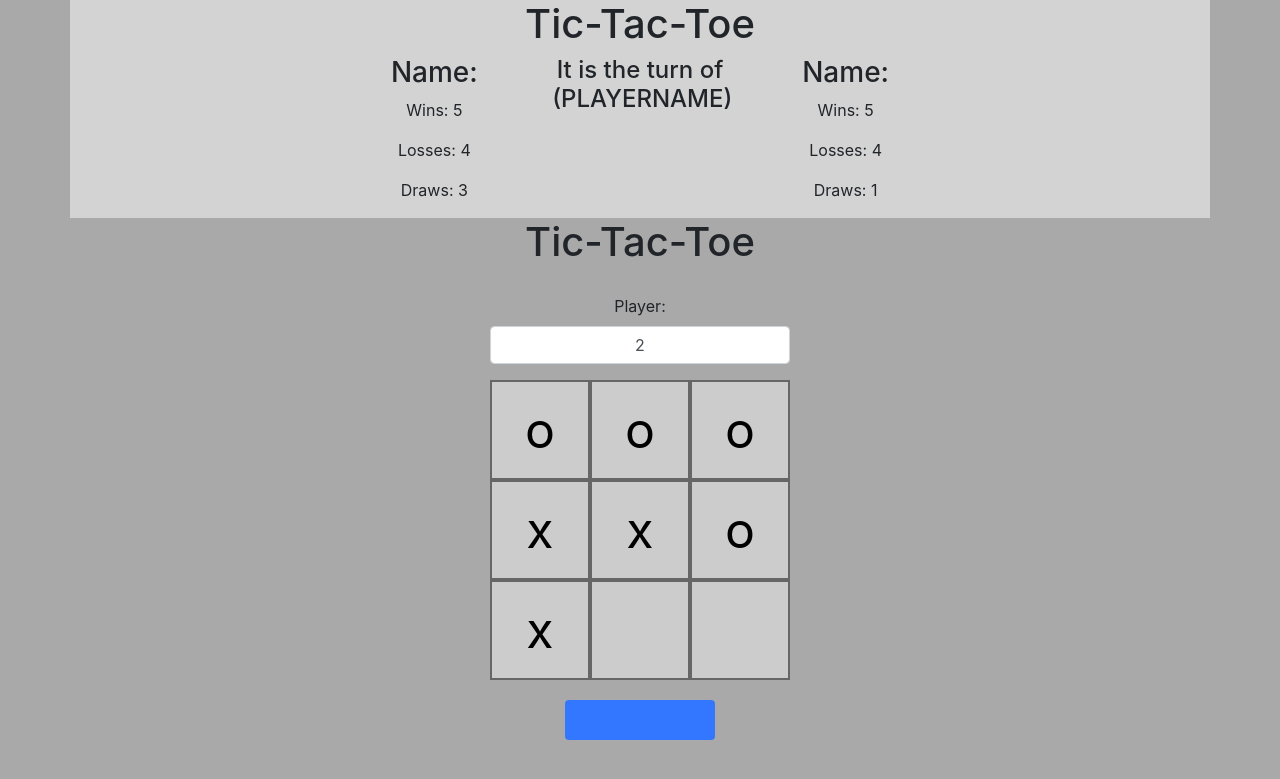
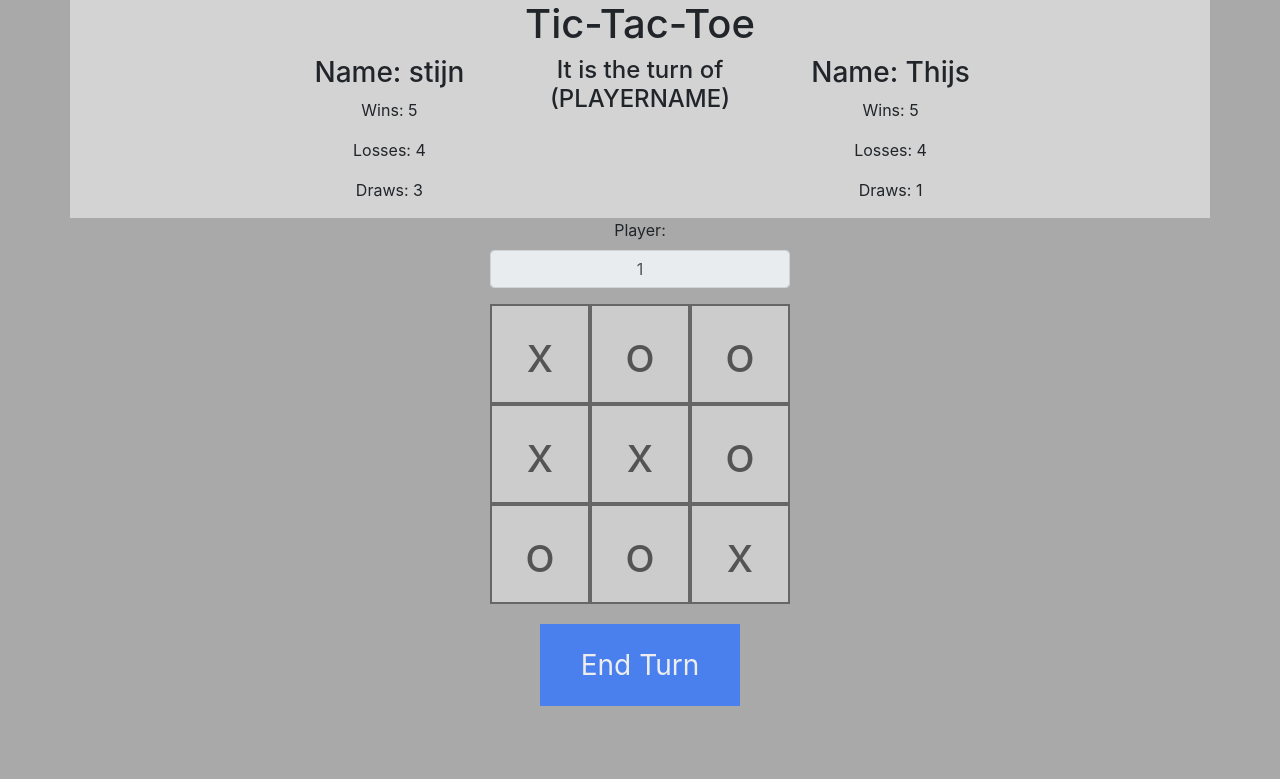
Before and after one commit to CainWeideman/WP-Game, a PHP site: page /gamescreen.php in a window 1280 px wide. Shown: the top 779 px of the page. Run offline with PHP 8.4, Linux system fonts and the light colour scheme.

Commit message:
Added css and edited main.js

```diff
--- a/css/styles.css
+++ b/css/styles.css
@@ -108,20 +108,23 @@
     text-align: center;
 }
 
-#take_turn{
-    display: inline-block;
-    border-radius: 4px;
+.turn_button{
+    position: relative;
     background-color: #3376FF;
     border: none;
+    font-size: 28px;
     color: #FFFFFF;
+    padding: 20px;
+    width: 200px;
+    opacity: 0.8;
     text-align: center;
-    font-size: 28px;
-    padding: 20px;
-    width: 150px;
-    transition: all 0.5s;
+    text-decoration: none;
+    overflow: hidden;
     cursor: pointer;
     margin-top: 20px;
 }
+
+.turn_button:hover {opacity: 1}
 
 .button {
     display: inline-block;
@@ -136,6 +139,7 @@
     transition: all 0.5s;
     cursor: pointer;
     margin: 5px;
+    opacity: 0.8;
 }
 
 .button span {
@@ -156,9 +160,16 @@
 
 .button:hover span {
     padding-right: 25px;
+    opacity: 1;
 }
 
 .button:hover span:after {
     opacity: 1;
     right: 0;
 }
+
+input:focus {
+    outline: none !important;
+    box-shadow: none !important;
+    border: none;
+}
--- a/data/data.json
+++ b/data/data.json
@@ -1 +1 @@
-[{"id":1,"name":"Thijs","wins":5,"losses":4,"draws":1},{"id":2,"name":"stijn","wins":5,"losses":4,"draws":3},{"id":3,"name":"","wins":0,"losses":0,"draws":0},{"id":4,"name":"","wins":0,"losses":0,"draws":0},{"id":5,"name":"","wins":0,"losses":0,"draws":0},{"id":6,"name":"","wins":0,"losses":0,"draws":0},{"id":7,"name":"","wins":0,"losses":0,"draws":0},{"id":8,"name":"","wins":0,"losses":0,"draws":0},{"id":9,"name":"","wins":0,"losses":0,"draws":0},{"id":10,"name":"","wins":0,"losses":0,"draws":0},{"id":11,"name":"","wins":0,"losses":0,"draws":0},{"id":12,"name":"","wins":0,"losses":0,"draws":0}]
+[{"id":1,"name":"Thijs","wins":5,"losses":4,"draws":1},{"id":2,"name":"stijn","wins":5,"losses":4,"draws":3}]
--- a/data/gamestate.json
+++ b/data/gamestate.json
@@ -1 +1 @@
-[{"square":"sq1","value":"o"},{"square":"sq2","value":"o"},{"square":"sq3","value":"o"},{"square":"sq4","value":"x"},{"square":"sq5","value":"x"},{"square":"sq6","value":"o"},{"square":"sq7","value":"x"},{"square":"sq8","value":""},{"square":"sq9","value":""},{"turn":"2"}]
+[{"square":"sq1","value":"x"},{"square":"sq2","value":"o"},{"square":"sq3","value":"o"},{"square":"sq4","value":"x"},{"square":"sq5","value":"x"},{"square":"sq6","value":"o"},{"square":"sq7","value":"o"},{"square":"sq8","value":"o"},{"square":"sq9","value":"x"},{"turn":"1"}]
--- a/gamescreen.php
+++ b/gamescreen.php
@@ -46,11 +46,9 @@
 
 <div class="col-md-12">
     <div class="row">
-
-    <h1 id="header">Tic-Tac-Toe</h1>
     <div class="form-group">
         <label for="playerturn">Player:</label>
-        <input type="number" class="form-control" id="playerturn" name="playerturn" value='1'>
+        <input type="number" class="form-control" id="playerturn" name="playerturn" value='1' readonly>
     </div>
         <div id="content">
             <div id="board">
@@ -67,7 +65,7 @@
                     <input id="sq8" class="square" value="" name="sq8" readonly>
                     <input id="sq9" class="square" value="" name="sq9" readonly>
                     <div class="clr"></div>
-                    <button type="submit" id="take_turn"></button>
+                    <button type="submit" id="take_turn" class="turn_button">End Turn</button>
                 </form>
             </div>
         </div>
--- a/index.php
+++ b/index.php
@@ -15,7 +15,7 @@
             <label for="name">Your name:</label>
             <input type="text" class="form-control" id="name" placeholder="Enter your name" name="name">
         </div>
-        <button type="submit" id="submit" class="btn btn-primary">Submit</button>
+        <button type="submit" id="submit" class="button"><span>Submit </span></button>
     </form>
 <?php
 include __DIR__ . '/tpl/body-end.php';
--- a/scripts/main.js
+++ b/scripts/main.js
@@ -17,18 +17,6 @@
     };
     httpRequest.open('GET', path);
     httpRequest.send();
-}
-
-function change_turn(){
-    $('#take_turn').click(function(){
-        if (document.getElementById("playerturn").value === "1"){
-            document.getElementById('playerturn').value = "2";
-        }
-
-        else if (document.getElementById("playerturn").value === "2"){
-            document.getElementById('playerturn').value = "1";
-        }
-    })
 }
 
 function draw () {
@@ -166,7 +154,6 @@
 
 $(function() {
     change_page();
-    change_turn()
     draw()
 
     window.setInterval(function () {
@@ -206,33 +193,22 @@
             for (var item in gamestate) {
                 // To check for crosses in the json
                 if (gamestate[item]["value"] === "x") {
-
-                    var cross = document.createElement('DIV');
-                    var X = document.createElement('SPAN');
-
-                    $(X).text('X');
-                    $(X).attr('class', 'X-mark');
-                    $(cross).append(X);
+                    $(document.getElementById(gamestate[item]["square"]).disabled = true);
                     let square = document.getElementsByClassName("square")
-                    if ($(document.getElementById(gamestate[item]["square"])).contents().length == 0) {
+                    //if ($(document.getElementById(gamestate[item]["square"])).contents().length == 0) {
                     $(document.getElementById(gamestate[item]["square"]).value = 'x')
 
                    }
-                }
                 // To check for circles in the json
                 if (gamestate[item]["value"] === "o") {
-                    var circle = document.createElement('DIV');
-                    var O = document.createElement('SPAN');
-                    $(O).text('O');
-                    $(O).attr('class', 'O-mark');
-                    $(circle).append(O);
+                    $(document.getElementById(gamestate[item]["square"]).disabled = true);
                     let square = document.getElementsByClassName("square")
-                    if ($(document.getElementById(gamestate[item]["square"])).contents().length == 0) {
+                    //if ($(document.getElementById(gamestate[item]["square"])).contents().length == 0) {
                     $(document.getElementById(gamestate[item]["square"]).value = 'o')
 
                     }
                 }
-            }
+            //}
 
         })
     }, 10);
```
Also changed, not shown: scripts/update_game.php (+18 -4 lines). Lines whose indentation alone changed are shown as unchanged.
